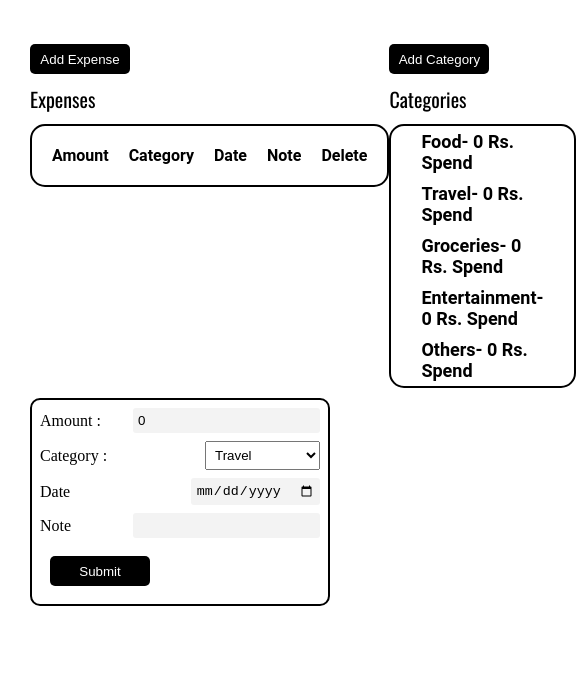
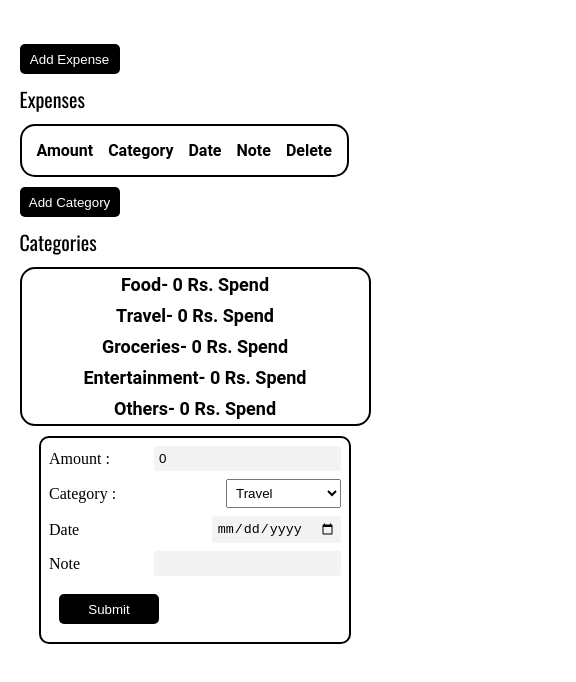
Before and after one commit to Ajaypal-singh01/expense-tracker.github.io, a plain HTML site: page index.html in a window 390 px wide. Both pictures are taken after a click on the button "Add Expense". Shown: the part 86-768 px from the top of the page, 576 px wide, since content can reach past the window. Drawn offline with nearby package versions, Linux system fonts and the light colour scheme; a web font is replaced by a local one.

Commit message:
add media query for mobile
it is now responsive by using media query

```diff
--- a/style.css
+++ b/style.css
@@ -4,6 +4,10 @@
     box-sizing: border-box;
 
 }
+
+
+
+
 body{
     background-color: #FFFFFF;
     /* background: linear-gradient(#80FFDB, #64DFDF, #48BFE3, #5390D9, #5E60CE); */
@@ -11,6 +15,7 @@ body{
     background-size: cover;
     height: 800px;
 }
+
 .heading{
     display: flex;
 
@@ -21,7 +26,7 @@ body{
 }
 .container{
 
-    display: flex;
+    display: flex ;
     justify-content: space-between;
 }
 .add-expense{
@@ -46,7 +51,7 @@ body{
 
 }
 table{
-    border-spacing: 20px;
+    border-spacing: 15px;
     border: 2px solid black;
     border-radius: 15px;
 
@@ -110,6 +115,7 @@ table th{
     position: absolute;
     right: 1px;
 }
+
 .category-box{
 
     /* background-color: #21edff; */
@@ -150,3 +156,82 @@ table th{
     padding: 5px;
     width: 60%;
 }
+/* for mobile  */
+@media screen and (max-width:650px){
+    /* body
+    {
+        background-color: blue;
+
+    }
+     */
+     .container{
+
+        display: block ;
+        width: 100%;
+
+
+    }
+    .add-expense{
+        width: 90%;
+        margin: auto;
+    }
+    .add-category{
+        width: 90%;
+        margin: auto;
+        /* margin-right: 30px; */
+    }
+    .Categories-box{
+        border: 2px solid black;
+        color:black;
+        font-weight: 600;
+        /* background-color: rgb(77 204 204); */
+        border-radius: 15px;
+        display: flex;
+        flex-direction: column;
+        justify-content: center;
+        align-items: center;
+
+    }
+    .Categories{
+
+        font-family: 'roboto',sans-serif;
+        margin: 5px 10px 5px 10px;
+        /* border-bottom: 2px solid black;
+        padding-bottom: 3px; */
+        font-size: 18px;
+    }
+    #pop-up{
+        margin-top: 10px;
+        display: block;
+
+    }
+    #expense{
+        display:none;
+        /* background-color: #21edff; */
+        border: 2px solid black;
+        border-radius: 10px;
+        width: 80%;
+        margin: auto;
+        /* margin-left: 30px; */
+       /* width: 300px; */
+    }
+    #category{
+        display: none;
+
+        position: static;
+        /* position: absolute;
+        right: 1px; */
+    }
+    .category-box{
+
+        width: 70%;
+        margin: auto;
+        margin-top:10px ;
+        /* margin-right:; */
+
+        border: 2px solid black;
+        border-radius: 10px;
+
+    }
+
+}
```
Also changed, not shown: index.html (+1 -1 lines), app.js (line endings or trailing spaces).
